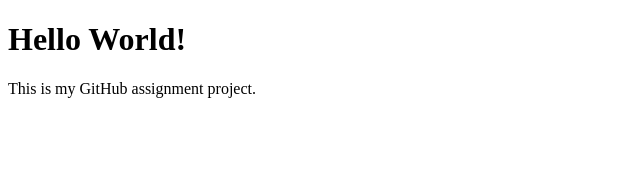
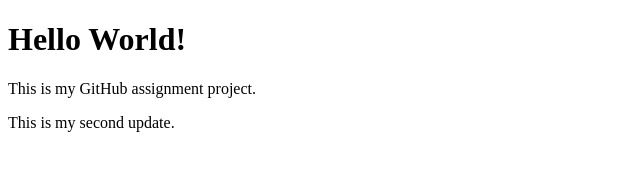
Before and after one commit to norulwaijah-blip/kedaiwiwi, a plain HTML site: page index.html in a window 1280 px wide. Shown: the whole page, without its empty margins (0-640 px from the left). Drawn offline with Linux system fonts and the light colour scheme.

Commit message:
Update index.html

```diff
--- a/index.html
+++ b/index.html
@@ -4,7 +4,12 @@
     <title>My First Project</title>
 </head>
 <body>
+
     <h1>Hello World!</h1>
+
     <p>This is my GitHub assignment project.</p>
+
+    <p>This is my second update.</p>
+
 </body>
 </html>
```
